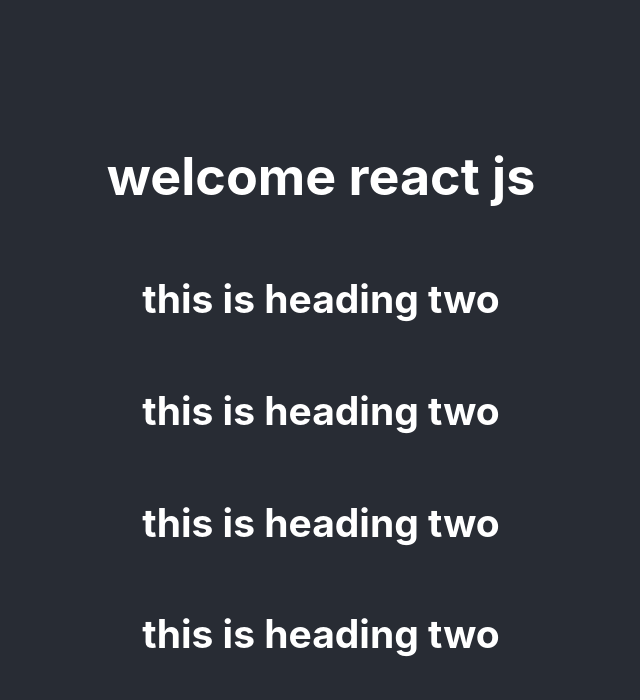
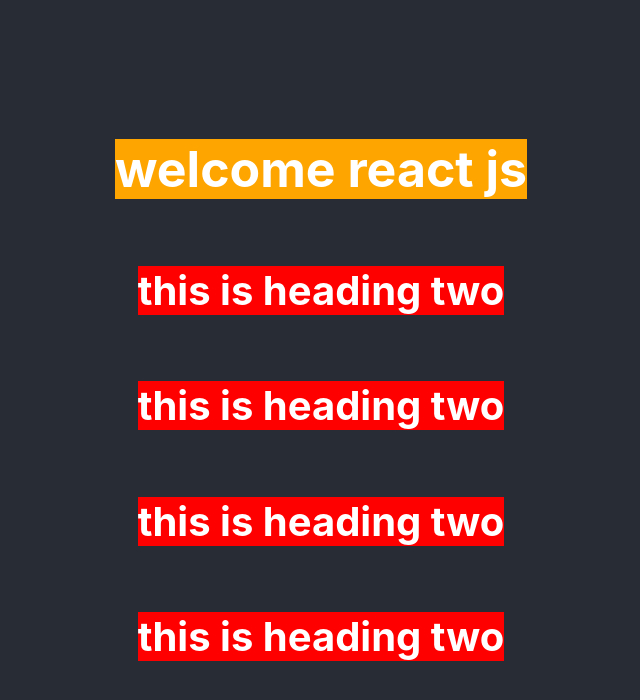
Before and after one commit to shashipandey100192/myreactapp, a React (Create React App) app: page / in a window 1280 px wide. Shown: the top 700 px of the page, without its empty margins (319-959 px from the left). Built offline with nearby package versions, Linux system fonts and the light colour scheme.

Commit message:
change new

```diff
--- a/src/index.css
+++ b/src/index.css
@@ -11,3 +11,13 @@
   font-family: source-code-pro, Menlo, Monaco, Consolas, 'Courier New',
     monospace;
 }
+
+
+h1{
+  background-color:orange;
+  font-size:50px;
+}
+h2{
+  background-color:red;
+  font-size:40px;
+}
```
